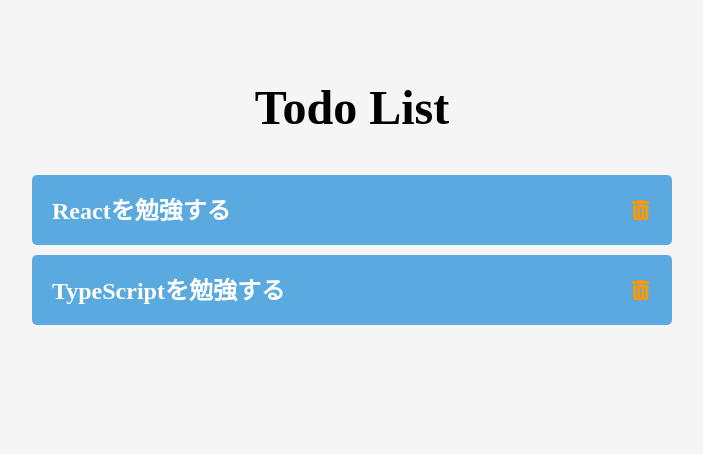
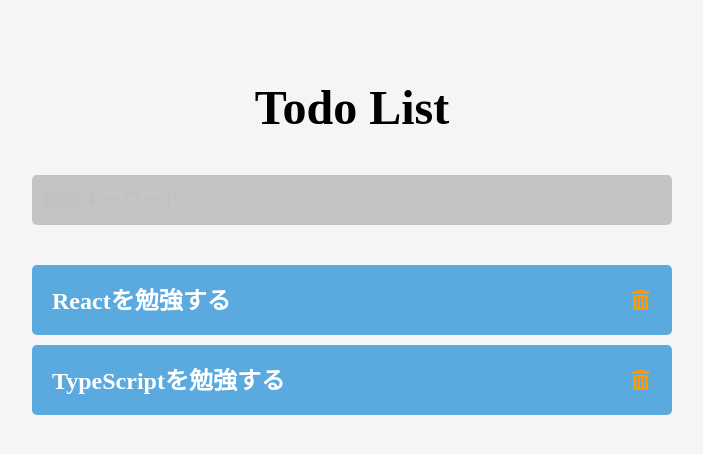
Before and after one commit to hasedai0000/react-output-part1, a React (Vite) app: page / in a window 1280 px wide. Shown: the top 454 px of the page, without its empty margins (288-991 px from the left). Built offline with nearby package versions, Linux system fonts and the light colour scheme.

Commit message:
検索絞り込み機能の実装

```diff
--- a/src/components/templates/TodoTemplate/TodoTemplate.jsx
+++ b/src/components/templates/TodoTemplate/TodoTemplate.jsx
@@ -1,4 +1,4 @@
-import { useState } from "react";
+import { useState, useMemo } from "react";
 import { TodoList } from "../../organisms/TodoList";
 import { INIT_TODO_LIST, INIT_UNIQUE_ID } from "../../../constants/data.js";
 
@@ -7,13 +7,38 @@ import styles from "./style.module.css";
 export const TodoTemplate = () => {
   /** Todo List */
   const [originTodoList, setOriginTodoList] = useState(INIT_TODO_LIST);
+  /** 検索キーワード */
+  const [searchKeyword, setSearchKeyword] = useState("");
+
+  /** 検索キーワードで絞り込んだTodo List */
+  const filteredTodoList = useMemo(() => {
+    return originTodoList.filter((todo) => {
+      //　検索キーワードに部分一致したTodoだけを一覧表示する
+      const regexp = new RegExp("" + searchKeyword, "i");
+      return todo.title.match(regexp);
+    });
+  }, [originTodoList, searchKeyword]);
+
+  /** action */
+  const handleChangeSearchKeyword = (e) => {
+    setSearchKeyword(e.target.value);
+  };
 
   return (
     <div className={styles.container}>
       <h1 className={styles.title}>Todo List</h1>
       <section className={styles.common}>
-        {originTodoList.length > 0 ? (
-          <TodoList todoList={originTodoList} />
+        <input
+          className={styles.input}
+          type="text"
+          placeholder="検索キーワード"
+          value={searchKeyword}
+          onChange={(e) => handleChangeSearchKeyword(e)}
+        />
+      </section>
+      <section className={styles.common}>
+        {filteredTodoList.length > 0 ? (
+          <TodoList todoList={filteredTodoList} />
         ) : (
           <p className={styles.noList}>リストがありません</p>
         )}
--- a/src/components/templates/TodoTemplate/style.module.css
+++ b/src/components/templates/TodoTemplate/style.module.css
@@ -14,3 +14,20 @@
   width: 100%;
   margin: 40px auto;
 }
+
+.input {
+  color: white;
+  border: none;
+  background: rgba(0, 0, 0, 0.2);
+  width: 100%;
+  height: 50px;
+  padding: 10px;
+  box-sizing: border-box;
+  font-size: 20px;
+  font-family: "Times New Roman", Times, serif;
+  border-radius: 5px;
+}
+
+.input::placeholder {
+  color: #c0c0c0;
+}
```
